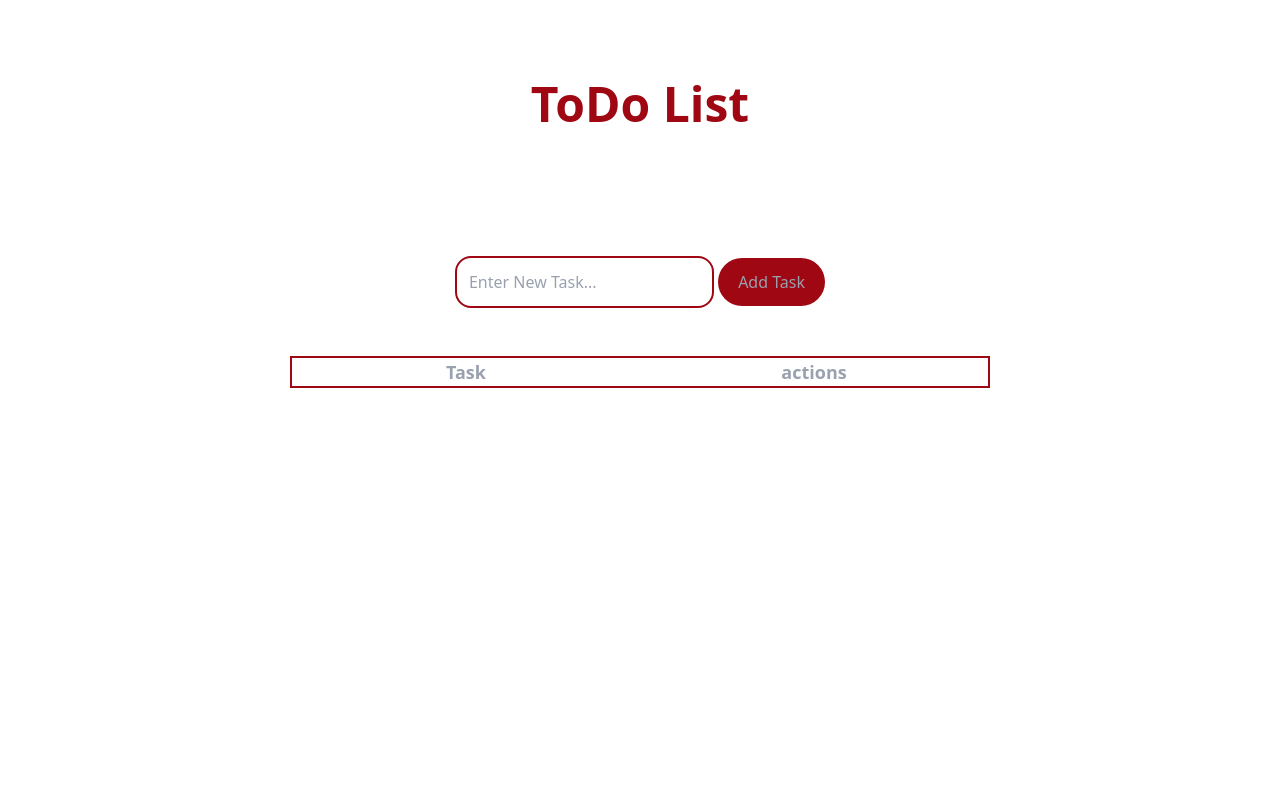
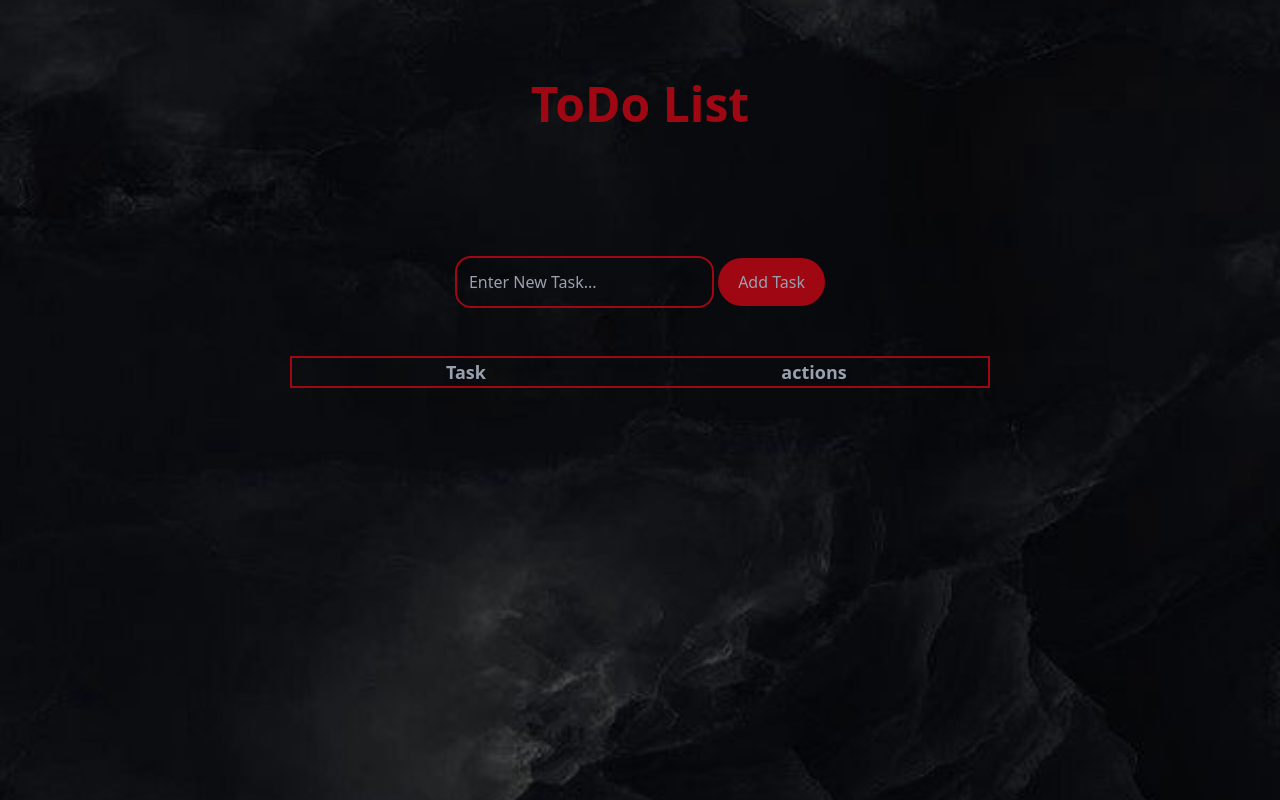
Before and after one commit to nurM7md/ToDo-List, a website: page index.html in a window 1280 px wide. Drawn offline with Linux system fonts and the light colour scheme; the site is published under a folder, as on GitHub Pages, so addresses that start at the root find nothing.

Commit message:
bg image

```diff
--- a/index.html
+++ b/index.html
@@ -5,9 +5,10 @@
         <meta name="viewport" content="width=device-width, initial-scale=1.0">
         <title>To Do List</title>
         <link href="src/output.css" rel="stylesheet">
+        <link rel="stylesheet" href="style.css">
     </head>
     <body
-        class="bg-[url('/back.jpg')] bg-cover bg-center w-full h-64">
+        class=" bg-cover bg-center w-full h-64">
         <section class="container m-auto text-center sec">
             <h1 class="text-red-800 pt-20 text-5xl font-bold">ToDo List</h1>
 
--- /dev/null
+++ b/style.css
@@ -0,0 +1,3 @@
+body {
+  background-image: url(back.jpg);
+}
```
